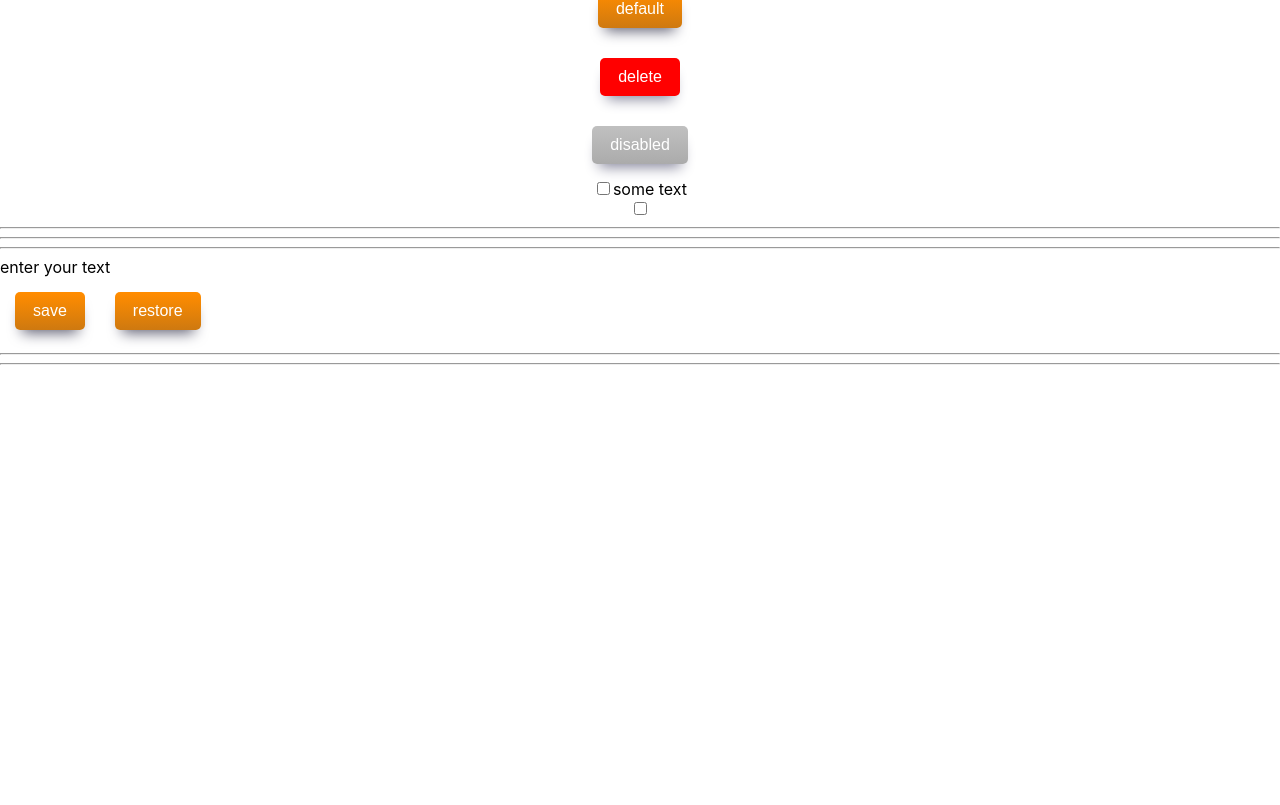
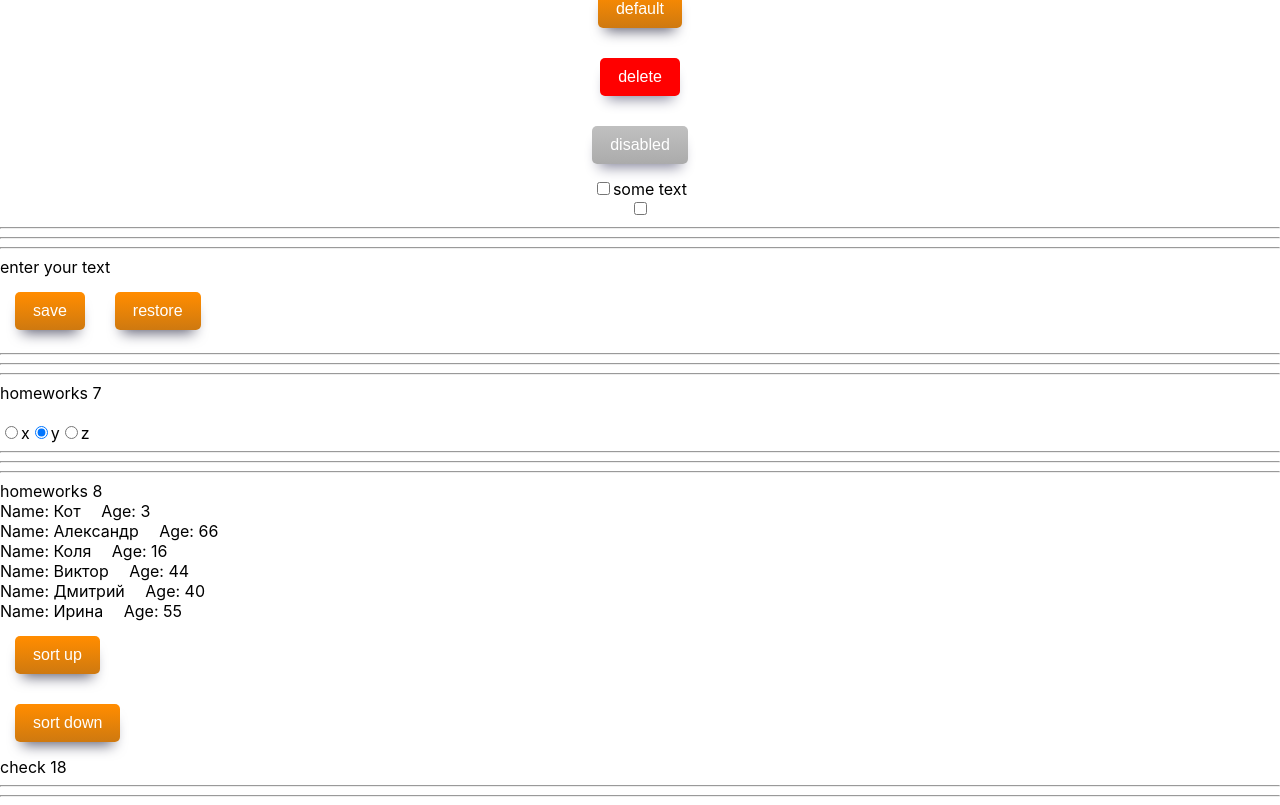
Before and after one commit to TatynaSilchenko/Featches, a React (Create React App) app: page /#/pre-junior in a window 1280 px wide. Shown: the part 966-1771 px from the top of the page. Before the commit the page ends 1339 px from the top, so only its background shows below. Built offline with nearby package versions, Linux system fonts and the light colour scheme.

Commit message:
feat: reducers, tests, sorted objects, filtered objects

```diff
--- a/package.json
+++ b/package.json
@@ -3,13 +3,15 @@
   "version": "0.1.0",
   "private": true,
   "dependencies": {
+    "@material-ui/core": "^4.11.3",
+    "@material-ui/icons": "^4.11.2",
     "@testing-library/jest-dom": "^4.2.4",
     "@testing-library/react": "^9.3.2",
     "@testing-library/user-event": "^7.1.2",
     "@types/jest": "^24.0.0",
     "@types/node": "^12.0.0",
-    "@types/react": "^16.9.0",
-    "@types/react-dom": "^16.9.0",
+    "@types/react": "^16.14.5",
+    "@types/react-dom": "^16.9.12",
     "@types/react-router-dom": "^5.1.7",
     "@types/uuid": "^8.3.0",
     "react": "^16.13.1",
--- a/src/p1-main/m1-ui/u1-app/App.tsx
+++ b/src/p1-main/m1-ui/u1-app/App.tsx
@@ -6,6 +6,8 @@ import HW2 from "../../../p2-homeworks/h2/HW2";
 import HW4 from "../../../p2-homeworks/h4/HW4";
 import HW5 from "../../../p2-homeworks/h5/HW5";
 import HW6 from "../../../p2-homeworks/h6/HW6";
+import HW7 from "../../../p2-homeworks/h7/HW7";
+import HW8 from "../../../p2-homeworks/h8/HW8";
 
 function App() {
     return (
@@ -17,6 +19,9 @@ function App() {
             <HW4/>
             <HW5/>
             <HW6/>
+            <HW7/>
+            <HW8/>
+
 
         </div>
     )
--- a/src/p2-homeworks/h7/common/c5-SuperSelect/SuperSelect.tsx
+++ b/src/p2-homeworks/h7/common/c5-SuperSelect/SuperSelect.tsx
@@ -1,4 +1,6 @@
 import React, {SelectHTMLAttributes, DetailedHTMLProps, ChangeEvent} from 'react'
+import {FormControl, MenuItem, Select} from "@material-ui/core";
+import {SelectInputProps} from "@material-ui/core/Select/SelectInput";
 
 type DefaultSelectPropsType = DetailedHTMLProps<SelectHTMLAttributes<HTMLSelectElement>, HTMLSelectElement>
 
@@ -14,16 +16,20 @@ const SuperSelect: React.FC<SuperSelectPropsType> = (
         ...restProps
     }
 ) => {
-    const mappedOptions: any[] = []; // map options with key
+    const mappedOptions: any[] = [options?.map((op:string,i:number)=><MenuItem  value={op} key={`${i}${op[i]}`}>{op}</MenuItem >)]; // map options with key
 
-    const onChangeCallback = (e: ChangeEvent<HTMLSelectElement>) => {
+    const onChangeCallback = (e: any) => {
         // onChange, onChangeOption
+        const newValue=e.currentTarget.value
+        onChangeOption&&onChangeOption(newValue)
     }
 
     return (
-        <select onChange={onChangeCallback} {...restProps}>
-            {mappedOptions}
-        </select>
+        <FormControl>
+        {/*<Select onChange={onChangeCallback} {...restProps}>*/}
+        {/*    {mappedOptions}*/}
+        {/*</Select>*/}
+        </FormControl>
     )
 }
 
--- a/src/p2-homeworks/h7/common/c6-SuperRadio/SuperRadio.tsx
+++ b/src/p2-homeworks/h7/common/c6-SuperRadio/SuperRadio.tsx
@@ -3,27 +3,38 @@ import React, {ChangeEvent, InputHTMLAttributes, DetailedHTMLProps} from 'react'
 type DefaultRadioPropsType = DetailedHTMLProps<InputHTMLAttributes<HTMLInputElement>, HTMLInputElement>
 
 type SuperRadioPropsType = DefaultRadioPropsType & {
-    options?: any[]
-    onChangeOption?: (option: any) => void
+    name:string,
+    // options?: any,
+    options?: string[],
+    value:string,
+    onChangeOption?: (option: any) => void,
+    // type:any,
+
+
 }
 
 const SuperRadio: React.FC<SuperRadioPropsType> = (
     {
         type, name,
         options, value,
-        onChange, onChangeOption,
-        ...restProps
+       onChangeOption
     }
 ) => {
-    const onChangeCallback = (e: ChangeEvent<HTMLInputElement>) => {
-        // onChange, onChangeOption
+    const onChangeCallback = (e: any) => {
+        debugger
+        // onChange,
+        onChangeOption && onChangeOption(e.currentTarget.value)
     }
 
 
-    const mappedOptions: any[] = options ? options.map((o, i) => ( // map options with key
+    const mappedOptions: any[] = options ? options.map((o:any, i:any) => ( // map options with key
         <label key={name + '-' + i}>
             <input
                 type={'radio'}
+                name={name}
+                value={o}
+                onChange={onChangeCallback}
+                checked={o === value}
                 // name, checked, value, onChange
             />
             {o}
--- a/src/p2-homeworks/h8/HW8.tsx
+++ b/src/p2-homeworks/h8/HW8.tsx
@@ -19,11 +19,13 @@ function HW8() {
     // need to fix any
     const finalPeople = people.map((p: any) => (
         <div key={p._id}>
-            some name, age
+            Name: {p.name}&emsp;
+            Age: {p.age}
         </div>
     ))
 
-    const sortUp = () => setPeople(homeWorkReducer(initialPeople, {type: 'sort', payload: 'up'}))
+    const sortUp = () => setPeople([...homeWorkReducer(initialPeople, {type: 'sort', payload: 'up'})])
+    const sortDown = () => setPeople([...homeWorkReducer(initialPeople, {type: 'sort', payload: 'down'})])
 
     return (
         <div>
@@ -34,7 +36,7 @@ function HW8() {
             {finalPeople}
 
             <div><SuperButton onClick={sortUp}>sort up</SuperButton></div>
-            <div>sort down</div>
+            <div><SuperButton onClick={sortDown}>sort down</SuperButton></div>
             check 18
 
             <hr/>
--- a/src/p2-homeworks/h8/bll/homeWorkReducer.ts
+++ b/src/p2-homeworks/h8/bll/homeWorkReducer.ts
@@ -1,13 +1,26 @@
 export const homeWorkReducer = (state: any, action: any): any => { // need to fix any
     switch (action.type) {
         case 'sort': {
-            // need to fix
-            return state
+            let newState = state;
+            return newState.sort((a: any, b: any) => {
+                    var nameA = a.name.toUpperCase(); // ignore upper and lowercase
+                    var nameB = b.name.toUpperCase();
+
+                    if (nameA < nameB) {
+                        return action.payload === 'up' ? -1 : 1;
+                    }
+                    if (nameA > nameB) {
+                        return action.payload === 'up' ? 1 : -1;
+                    }
+                    // names must be equal
+                    return 0;
+                }
+            )
         }
         case 'check': {
-            // need to fix
+            return state.filter((u: any) => u.age >= action.payload)
+        }
+        default:
             return state
-        }
-        default: return state
     }
 }
```
Also changed, not shown: 2 other files (tests, documents, lock files or other folders).
